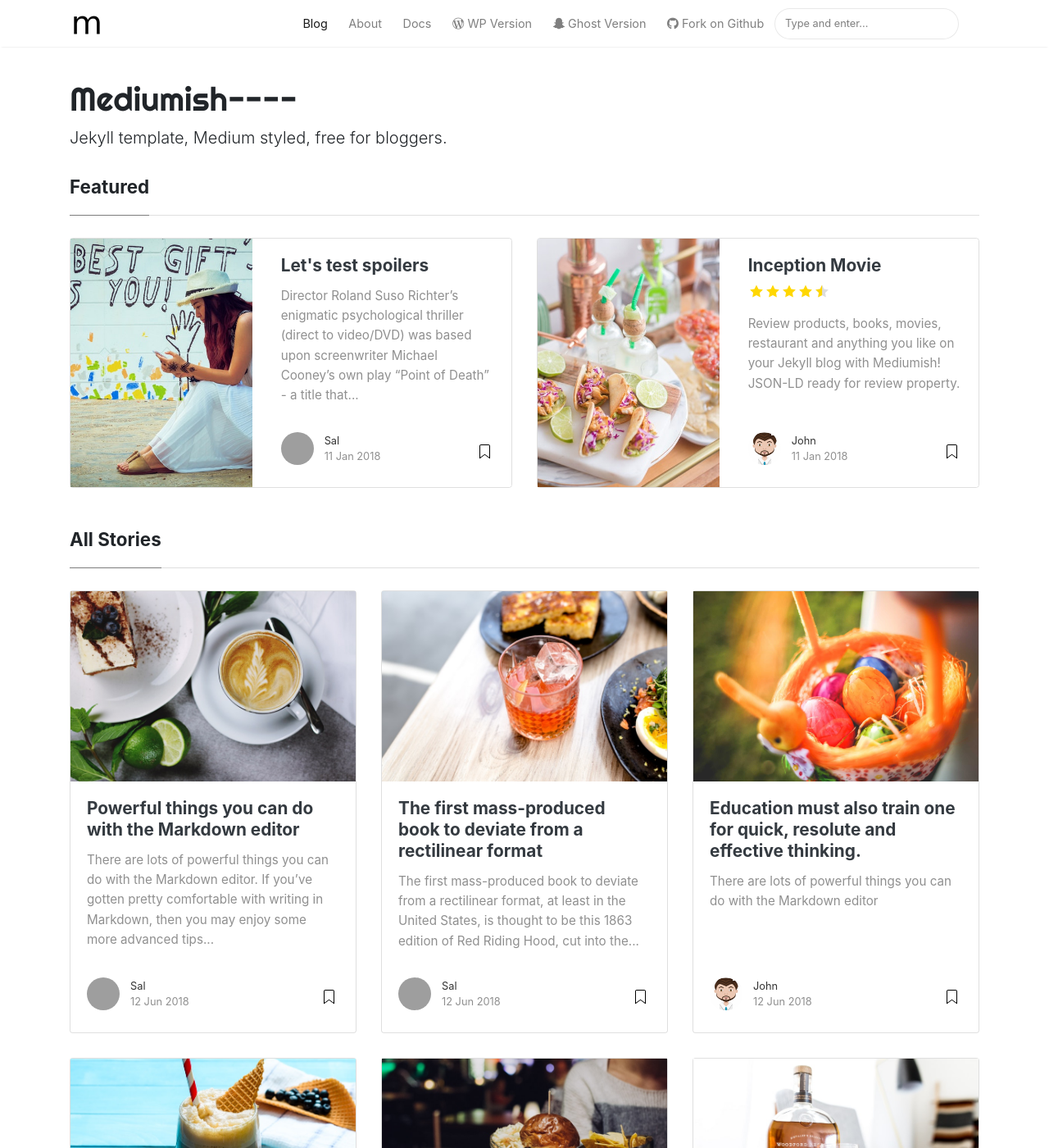
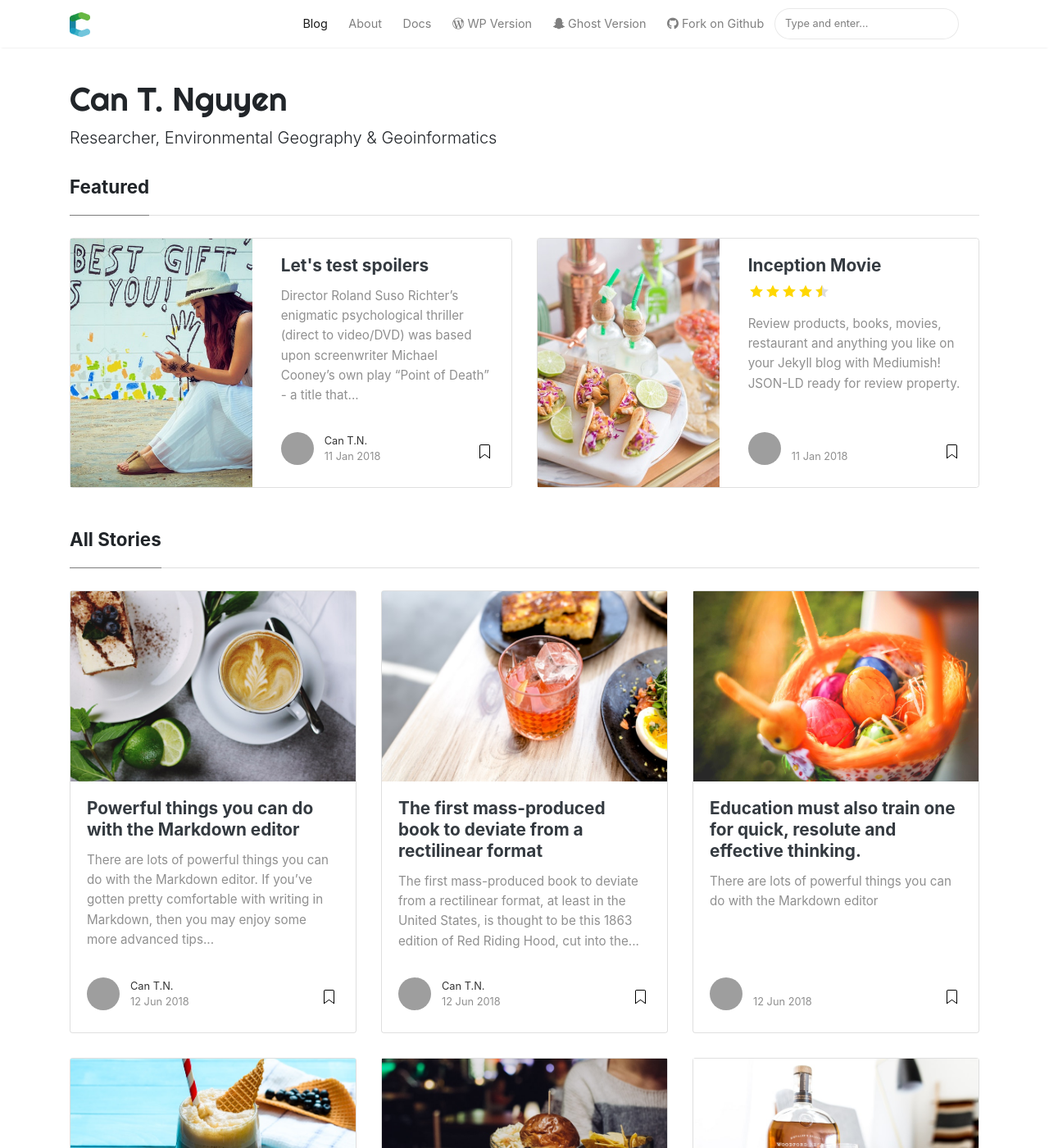
Before and after one commit to sangtrg/sangtrg, a Jekyll site: the page built from index.html, in a window 1280 px wide and 1400 px high. Shown: the whole window at 82% size. Built offline with Jekyll 4.4.1, drawn with Linux system fonts in a browser that asks for light colours; nearby versions of some CDN libraries; the list of posts is cut into pages by our own code; some of the changed text lies outside the part shown; grey boxes are pictures that could not be loaded.

Commit message:
update config & logo

```diff
--- a/_config.yml
+++ b/_config.yml
@@ -1,7 +1,7 @@
 # Site
-name: "Mediumish----"
-title: "Mediumish----"
-description: "Jekyll template, Medium styled, free for bloggers."
+name: "Can T. Nguyen"
+title: "Can Trong Nguyen"
+description: "Researcher, Environmental Geography & Geoinformatics"
 logo: 'assets/images/logo.png'
 favicon: 'assets/images/logo.png'
 baseurl: /mediumish-theme-jekyll
@@ -14,22 +14,14 @@ permalink: /:title/
 # Authors
 authors:
   sal:
-    name: Sal
-    display_name: Sal
+    name: Can T. Nguyen
+    display_name: Can T.N.
     gravatar: e56154546cf4be74e393c62d1ae9f9d4
-    email: wowthemesnet@gmail.com
-    web: https://www.wowthemes.net
-    twitter: https://twitter.com/wowthemesnet
-    description: "Author of Mediumish, a Bootstrap Medium styled template available for WordPress, HTML, Ghost and Jekyll. You are currently previewing Jekyll template demo."
-  john:
-    name: John
-    display_name: John
-    avatar: 'assets/images/avatar.png'
-    gravatar: b1cc14991db7a456fcd761680bbc8f81
-    email: wowthemesnet@gmail.com
-    web: https://www.wowthemes.net
-    twitter: https://twitter.com/wowthemesnet
-    description: "This is the author box. Write a short description of the author here. You are currently previewing Mediumish demo, a Jekyll template compatible with Github pages."
+    email: trongcan.ng@gmail.com
+    web: https://canng.github.io/
+    twitter: https://twitter.com/canntrg
+    description: ""
+
 
 # Plugins
 plugins:
```
Also changed, not shown: assets/images/logo.png.
